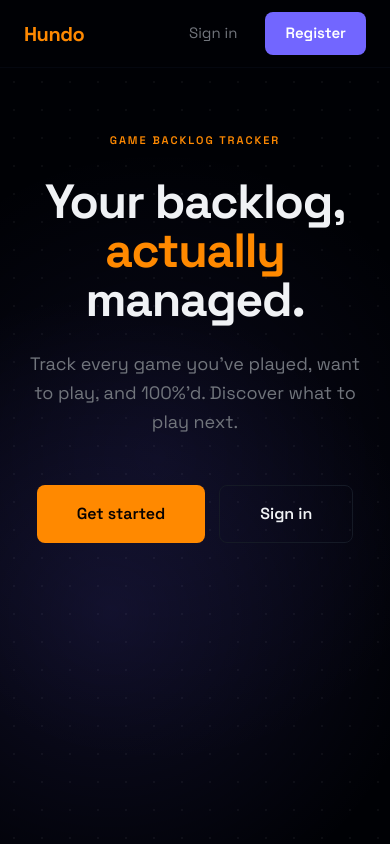
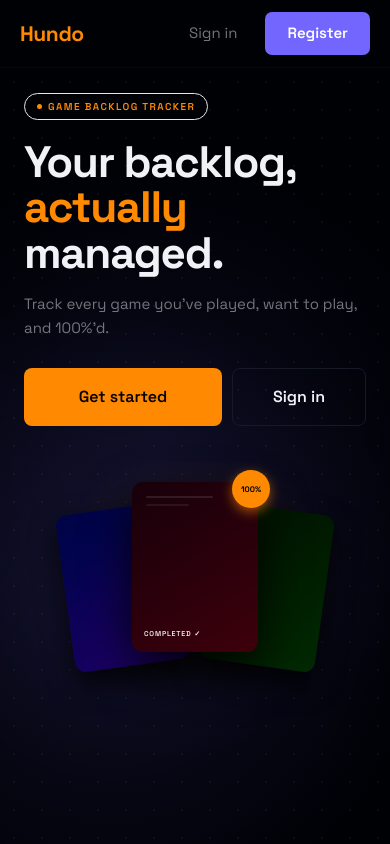
Before and after one commit to heinhtetoo/hundo, a React (Vite) app in the folder client/: page / in a window 390 px wide. Built offline with nearby package versions, Linux system fonts and the light colour scheme; no server answers.

Commit message:
polish: match Landing + public shell to design (P1)

```diff
--- a/client/src/components/PublicLayout.jsx
+++ b/client/src/components/PublicLayout.jsx
@@ -4,10 +4,13 @@
   return (
     <div className="min-h-screen flex flex-col">
       <nav
-        className="flex items-center justify-between h-[68px] px-6 md:px-28
+        className="flex items-center justify-between h-[68px] px-5 md:px-28
                    border-b border-edge-subtle shrink-0"
       >
-        <Link to="/" className="text-xl font-bold text-brand tracking-tight">
+        <Link
+          to="/"
+          className="text-[21px] font-bold text-brand tracking-[-0.02em]"
+        >
           Hundo
         </Link>
         <div className="flex items-center gap-7">
@@ -21,7 +24,8 @@
           <Link
             to="/register"
             className="bg-accent hover:bg-accent-hover text-white text-[15px]
-                       font-semibold px-5 py-2.5 rounded-lg transition-colors"
+                       font-semibold px-[22px] py-2.5 rounded-[7px]
+                       transition-colors"
           >
             Register
           </Link>
--- a/client/src/pages/LandingPage.jsx
+++ b/client/src/pages/LandingPage.jsx
@@ -20,20 +20,30 @@
       />
 
       <div
-        className="relative z-10 mx-auto max-w-6xl px-6 md:px-12 py-16 lg:py-0
+        className="relative z-10 mx-auto max-w-[1440px] px-6 md:px-28 py-6 lg:py-0
                    lg:min-h-[calc(100vh-68px)] flex flex-col lg:flex-row
-                   items-center gap-12"
+                   items-center gap-10"
       >
-        <div className="flex-1 max-w-xl text-center lg:text-left">
+        <div className="w-full lg:w-auto flex-1 lg:flex-[1.1] max-w-[600px]">
+          <span
+            className="lg:hidden inline-flex items-center gap-1.5 rounded-full
+                       border border-brand/20 bg-brand/10 px-3 py-[5px] mb-5"
+          >
+            <span className="w-[5px] h-[5px] rounded-full bg-brand" />
+            <span className="text-[10px] font-semibold uppercase tracking-[0.14em] text-brand">
+              Game Backlog Tracker
+            </span>
+          </span>
           <p
-            className="text-[11px] font-semibold uppercase tracking-[0.18em]
-                       text-brand mb-7"
+            className="hidden lg:block text-[11px] font-semibold uppercase
+                       tracking-[0.18em] text-brand mb-7"
           >
             Game Backlog Tracker
           </p>
+
           <h1
-            className="text-5xl md:text-6xl font-bold leading-[1.03]
-                       tracking-tight text-content mb-6"
+            className="text-[44px] md:text-[68px] font-bold leading-[1.03]
+                       tracking-[-0.03em] text-content mb-4 md:mb-[26px]"
           >
             Your backlog,
             <br />
@@ -41,17 +51,75 @@
             <br />
             managed.
           </h1>
-          <p className="text-lg leading-relaxed text-content-muted mb-12 max-w-md mx-auto lg:mx-0">
+          <p
+            className="text-[15px] md:text-[18px] leading-[1.6] md:leading-[1.65]
+                       text-content-muted mb-7 md:mb-12 max-w-[390px]"
+          >
             Track every game you&apos;ve played, want to play, and 100%&apos;d.
-            Discover what to play next.
+            <span className="hidden md:inline"> Discover what to play next.</span>
           </p>
-          <div className="flex flex-wrap gap-3.5 justify-center lg:justify-start">
-            <Button as={Link} to="/register" size="lg">
+          <div className="flex gap-[10px] md:gap-3.5">
+            <Button as={Link} to="/register" size="lg" className="flex-1 md:flex-none">
               Get started
             </Button>
             <Button as={Link} to="/login" variant="outline" size="lg">
               Sign in
             </Button>
+          </div>
+
+          <div className="lg:hidden flex items-end justify-center pt-14 pb-6">
+            <div className="relative w-[280px] h-[200px]">
+              <div
+                className="absolute -inset-5"
+                style={{
+                  background:
+                    'radial-gradient(ellipse at center 45%, oklch(76% 0.19 55 / 0.11) 0%, transparent 65%)',
+                }}
+              />
+              <div
+                className="absolute left-[10px] top-[26px] w-[116px] h-[158px]
+                           rounded-[11px] rotate-[-8deg]
+                           shadow-[0_12px_28px_rgba(0,0,0,0.8)]"
+                style={{
+                  background:
+                    'linear-gradient(148deg, oklch(18% 0.12 260), oklch(26% 0.16 282))',
+                }}
+              />
+              <div
+                className="absolute right-[10px] top-[26px] w-[116px] h-[158px]
+                           rounded-[11px] rotate-[8deg]
+                           shadow-[0_12px_28px_rgba(0,0,0,0.8)]"
+                style={{
+                  background:
+                    'linear-gradient(148deg, oklch(14% 0.10 152), oklch(22% 0.13 162))',
+                }}
+              />
+              <div
+                className="absolute left-1/2 top-0 -translate-x-1/2 w-[126px]
+                           h-[170px] rounded-[11px] z-[2]
+                           shadow-[0_20px_48px_rgba(0,0,0,0.9)]"
+                style={{
+                  background:
+                    'linear-gradient(148deg, oklch(12% 0.08 348), oklch(20% 0.13 8))',
+                }}
+              >
+                <div
+                  className="absolute -top-3 -right-3 w-[38px] h-[38px]
+                             rounded-full bg-brand flex items-center
+                             justify-center z-[3]
+                             shadow-[0_4px_12px_oklch(76%_0.19_55_/_0.55)]"
+                >
+                  <span className="text-[8px] font-bold text-brand-ink">100%</span>
+                </div>
+                <div className="p-3.5 flex flex-col gap-1.5">
+                  <div className="h-[2px] w-[68%] bg-white/10 rounded" />
+                  <div className="h-[2px] w-[44%] bg-white/[0.07] rounded" />
+                </div>
+                <span className="absolute bottom-3 left-3 text-[7px] font-semibold uppercase tracking-[0.12em] text-brand/80">
+                  Completed ✓
+                </span>
+              </div>
+            </div>
           </div>
         </div>
 
```
Also changed, not shown: 1 other file (tests, documents, lock files or other folders).
